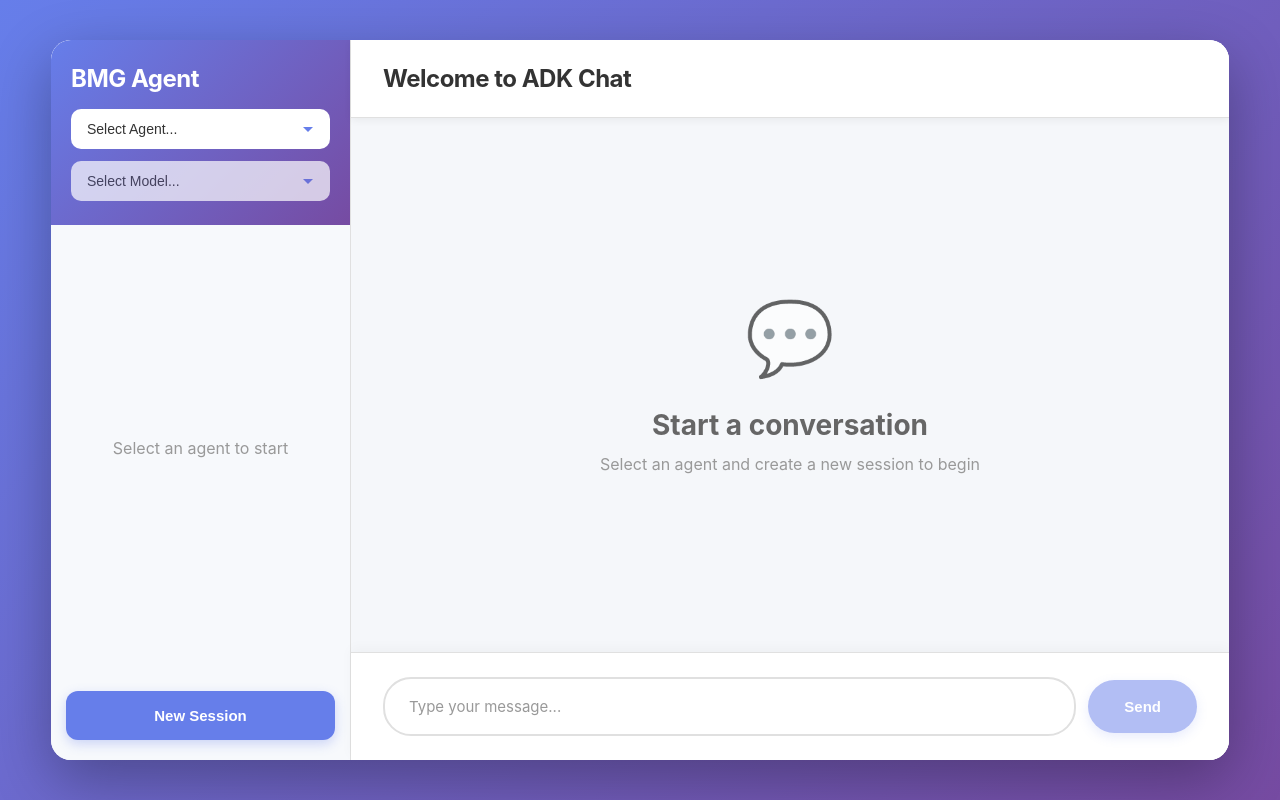
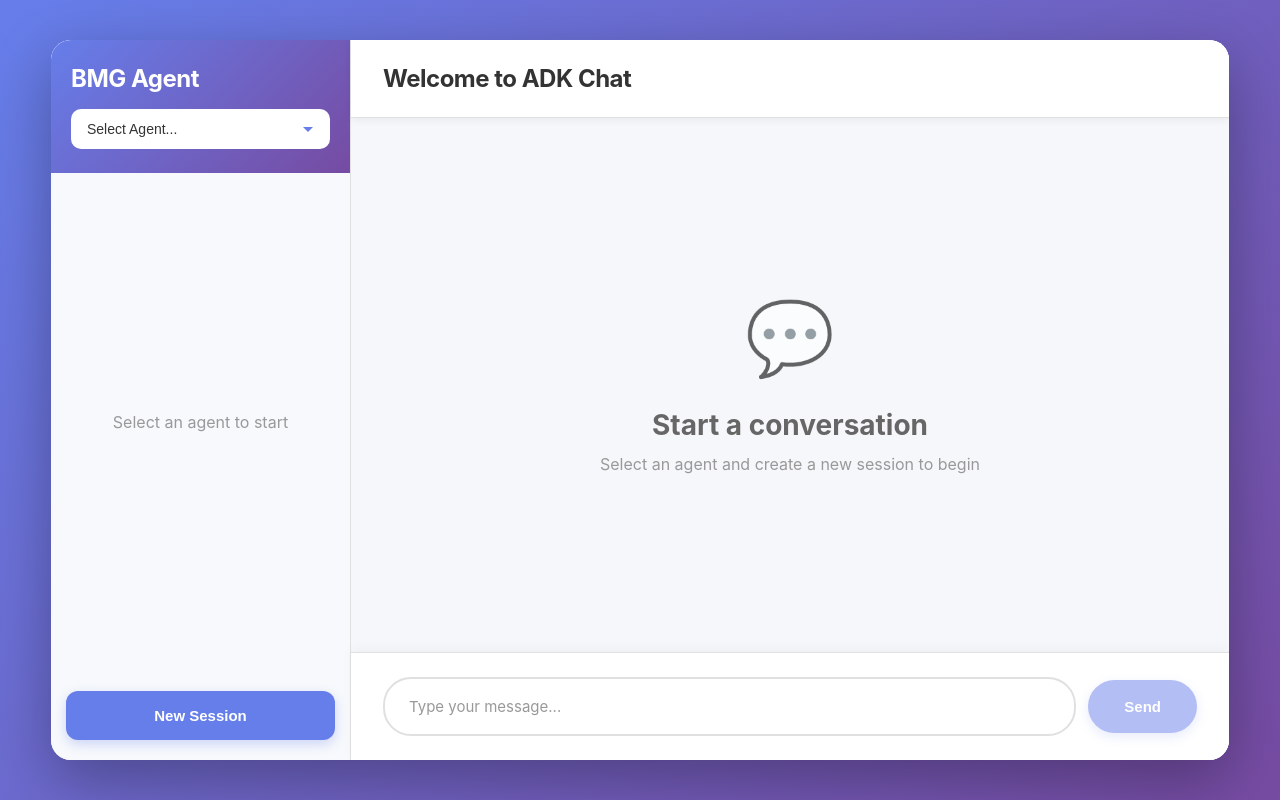
Before and after one commit to sanjog-lama/adk-graph-ui, a Flask app: page / in a window 1280 px wide. Run offline with Flask 3, Linux system fonts and the light colour scheme; data that the repository does not hold is empty; some libraries are stand-ins or nearby versions.

Commit message:
feat: removed the select model option from ui

```diff
--- a/static/css/style.css
+++ b/static/css/style.css
@@ -183,7 +183,7 @@ body {
     letter-spacing: -0.5px;
 }
 
-.agent-selector, .model-selector {
+.agent-selector {
     width: 100%;
     padding: 12px 16px;
     border: none;
@@ -201,17 +201,14 @@ body {
     font-weight: 500;
 }
 
-.agent-selector:hover, .model-selector:hover {
+.agent-selector:hover {
     box-shadow: 0 4px 12px rgba(0,0,0,0.15);
     transform: translateY(-1px);
 }
 
-.agent-selector:focus, .model-selector:focus {
+.agent-selector:focus {
     outline: 3px solid rgba(255,255,255,0.5);
     outline-offset: 2px;
-}
-.model-selector {
-    margin-top: 12px;
 }
 
 .sessions-container {
--- a/static/js/main.js
+++ b/static/js/main.js
@@ -4,7 +4,6 @@
 
 const AppState = {
     currentAgent: '',
-    currentModel: '',
     currentUserId: `user_1767786285796`,
     currentSessionId: null,
     sessions: {},
@@ -590,36 +589,6 @@ const AppController = {
         }
     },
 
-    /**
-     * Load models and populate selector
-     */
-    async loadModels() {
-        const selector = document.getElementById('modelSelector');
-        selector.disabled = true;
-        selector.innerHTML = '<option value="">Loading models...</option>';
-
-        try {
-            const result = await ApiService.listModels();
-
-            selector.innerHTML = '<option value="">Select Model...</option>';
-
-            result.data
-                .filter(model => model.is_active !== false) // safety
-                .forEach(model => {
-                    const option = document.createElement('option');
-                    option.value = model.id;
-                    option.textContent = model.name;
-                    selector.appendChild(option);
-                });
-
-            selector.disabled = false;
-        } catch (err) {
-            Utils.error('Models', err);
-            selector.innerHTML = '<option value="">Failed to load models</option>';
-            Utils.showNotification('Failed to load models', 'error');
-        }
-    },
-
     async loadSessions() {
         if (!AppState.currentAgent) return;
         try {
@@ -878,22 +847,15 @@ const AppController = {
             await this.sendMessage(message);
         });
 
-        document.getElementById('modelSelector').addEventListener('change', (e) => {
-            AppState.currentModel = e.target.value;
-            Utils.log('Model Selected', AppState.currentModel);
-        });
-
         document.getElementById('newSessionBtn').addEventListener('click', () => this.createNewSession());
         document.getElementById('deleteSessionBtn').addEventListener('click', () => this.deleteCurrentSession());
 
         document.getElementById('agentSelector').addEventListener('change', async (e) => {
             AppState.currentAgent = e.target.value;
-            AppState.currentModel = '';
             AppState.currentSessionId = null;
             AppState.sessions = {};
 
             if (AppState.currentAgent) {
-                await this.loadModels();
                 await this.loadSessions();
             } else {
                 UIRenderer.renderSessions(AppState.sessions, AppState.currentSessionId, this.selectSession.bind(this));
--- a/templates/index.html
+++ b/templates/index.html
@@ -17,10 +17,6 @@
                 <h2>BMG Agent</h2>
                 <select class="agent-selector" id="agentSelector">
                     <option value="">Selsdafect Agent...</option>
-                </select>
-                <!-- ADD THIS MODEL SELECTOR -->
-                <select class="model-selector" id="modelSelector" disabled>
-                    <option value="">Select Model...</option>
                 </select>
             </div>
             <div class="sessions-container" id="sessionsContainer">
```
